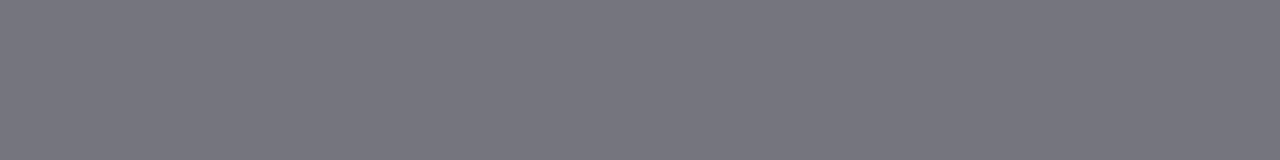
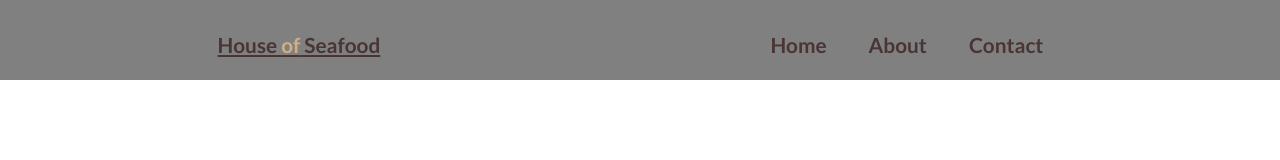
Before and after one commit to IsmailChangezi/PokeDex, a website built with webpack: page src/index.html in a window 1280 px wide. Built offline with nearby package versions, Linux system fonts and the light colour scheme; files whose address does not match are found by name; a web font is replaced by a local one.

Commit message:
Build Header for the Page

```diff
--- a/src/index.html
+++ b/src/index.html
@@ -6,5 +6,21 @@
     <meta name="viewport" content="width=device-width, initial-scale=1.0" />
     <title>Document</title>
   </head>
-  <body></body>
+  <body>
+    <header>
+      <nav>
+        <a href="#"
+          >House <span class="span-one"> of</span
+          ><span class="span-two"> Seafood</span></a
+        >
+        <ul>
+          <li>
+            <a href="#">Home </a>
+            <a href="#">About</a>
+            <a href="#">Contact</a>
+          </li>
+        </ul>
+      </nav>
+    </header>
+  </body>
 </html>
--- a/src/index.js
+++ b/src/index.js
@@ -1,3 +1,17 @@
 import "./styles.css";
 
+function getData() {
+  let url = "www.themealdb.com/api/json/v1/1/filter.php?i=chicken_breast";
+  fetch(url)
+    .then((respone) => {
+      return respone.json();
+    })
+    .then((data) => {
+      console.log(data);
+    });
+}
+
+// getData();
+
+console.log(getData());
 console.log("Ismail");
--- a/src/styles.css
+++ b/src/styles.css
@@ -1,3 +1,57 @@
+@import url("https://fonts.googleapis.com/css2?family=Inter:wght@700&family=Lato:ital,wght@0,100;0,300;0,400;0,700;0,900;1,300&family=Playfair+Display:ital,wght@0,400;0,500;0,600;0,700;0,800;1,400;1,500;1,600&display=swap");
+
+* {
+  margin: 0;
+  padding: 0;
+  box-sizing: border-box;
+}
+
 body {
-  background-color: rgb(117, 117, 126);
+  height: 100vh;
+  width: 100vw;
 }
+
+header {
+  height: 80px;
+  padding: 1rem;
+  background: rgb(129, 128, 128);
+}
+
+nav {
+  display: flex;
+  align-items: center;
+  justify-content: space-around;
+  padding: 1rem;
+  font-family: "Lato", serif;
+  font-size: 1.3rem;
+  font-weight: 600;
+}
+
+nav ul {
+  display: flex;
+  justify-content: space-around;
+}
+
+nav ul li {
+  list-style: none;
+}
+
+nav ul li a {
+  text-decoration: none;
+  padding: 19px;
+  color: rgb(73, 53, 53);
+}
+
+.span-one {
+  color: rgb(211, 174, 130);
+}
+
+nav a {
+  color: rgb(73, 53, 53);
+}
+
+a:hover {
+  background-color: bisque;
+  transition: all ease-out 0.5s;
+  border-radius: 5px;
+}
```
Also changed, not shown: dist/index.bundle.js.
